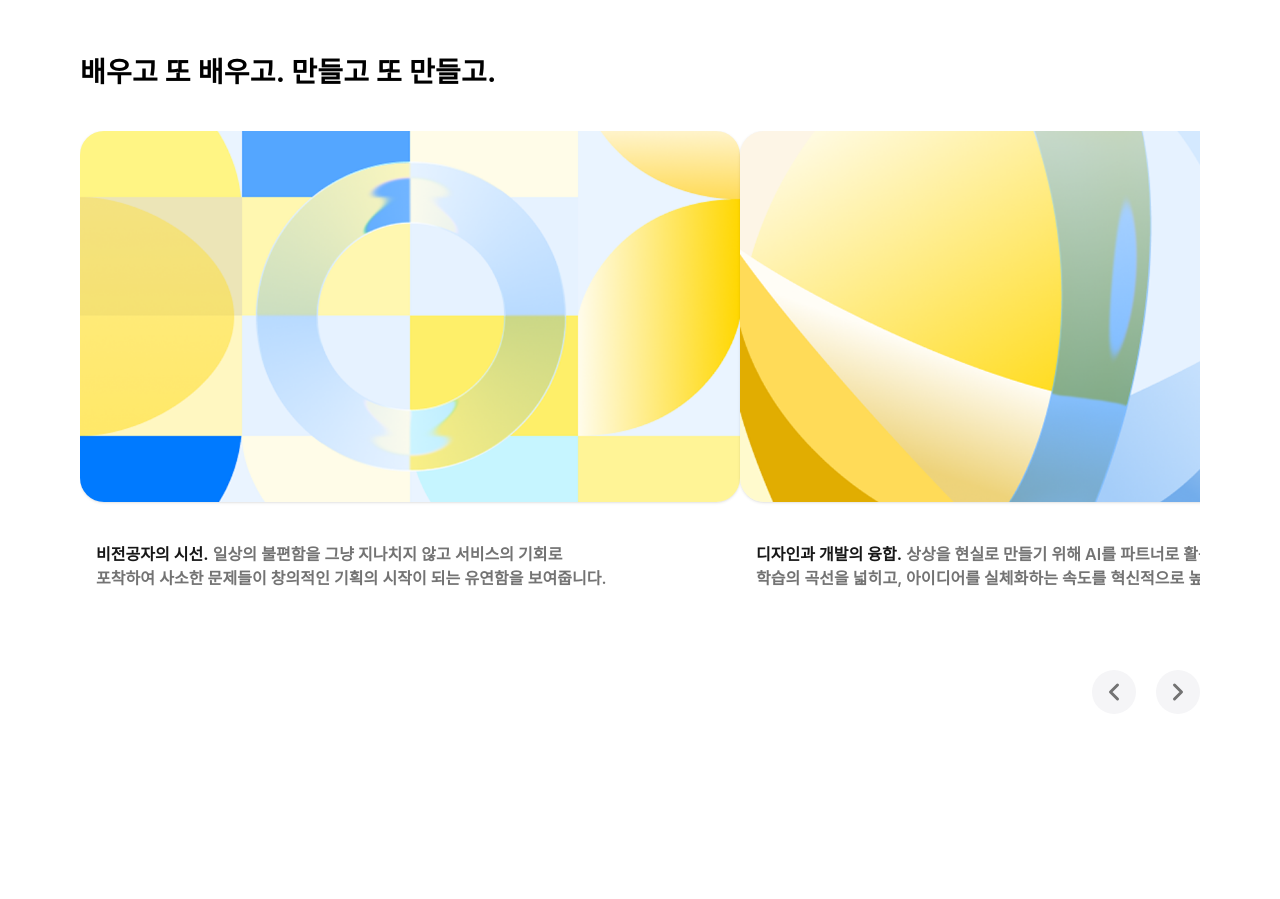
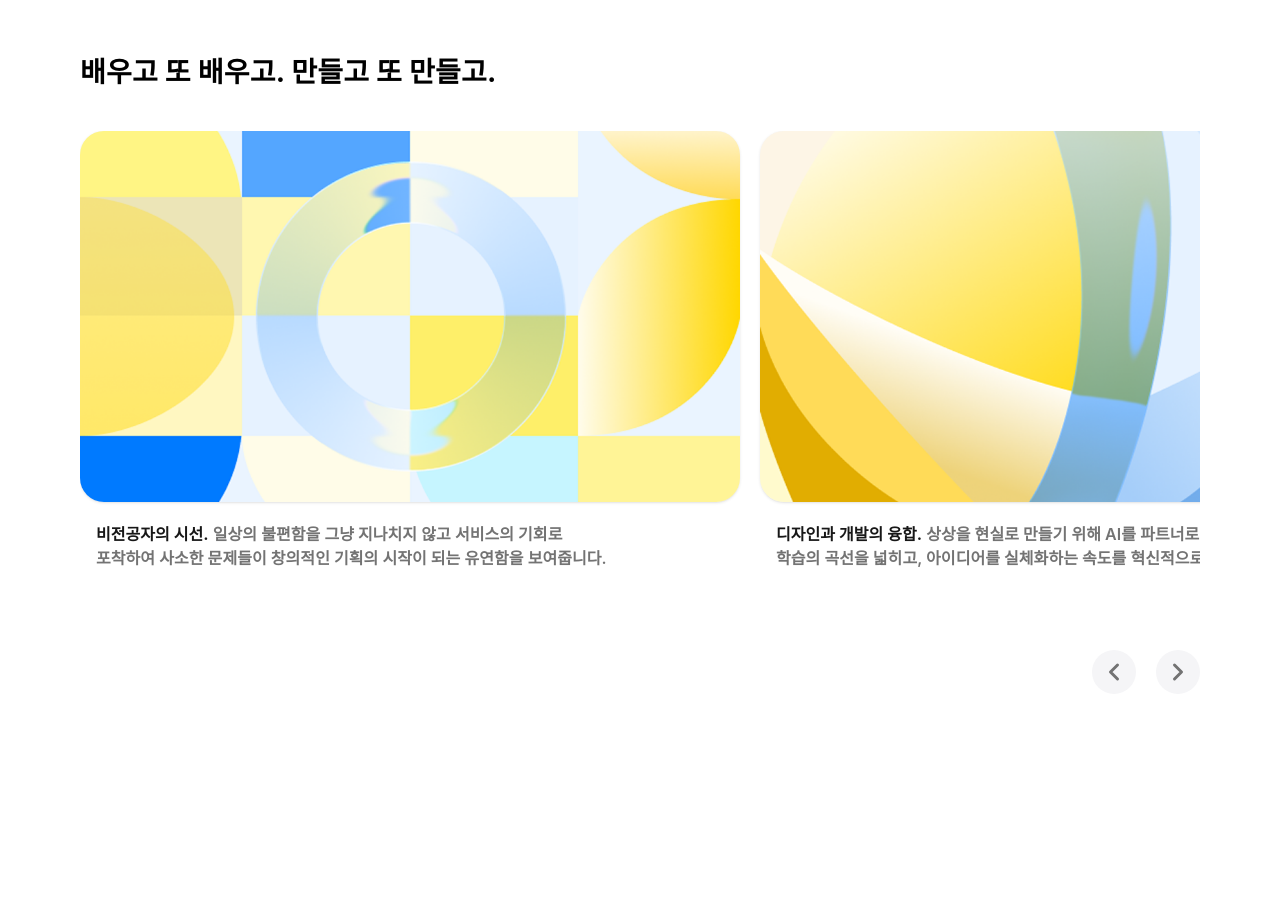
Before and after one commit to BS-Stack-Lab/portfolio-site-2026, a Next.js app: page / in a window 1280 px wide. Shown: the part 3720-4619 px from the top of the page. Built offline with nearby package versions, Linux system fonts and the light colour scheme; a web font is replaced by a local one.

Commit message:
asdklfhaljsdfk

```diff
--- a/components/AboutMe.tsx
+++ b/components/AboutMe.tsx
@@ -58,13 +58,13 @@ export default function AboutMe() {
             className="w-full overflow-x-auto  scrollbar-hide scroll-smooth snap-container"
           >
             {/* gap을 제거하고 min-w-max 설정 */}
-            <div className="flex flex-row pb-10 min-w-max overflow-visible">
+            <div className="flex flex-row pb-10 gap-[20px] overflow-visible">
               {cardData.map((card) => (
                 <div
                   key={card.id}
                   /* 🛠 3. 카드 자체에 오른쪽 패딩 20px 부여 (gap 대용) */
                   // 오른쪽 패딩 있음
-                  className="summary-card snap-item relative flex-shrink-0 flex flex-col items-start cursor-pointer xl:w-[660px] md:w-[480px] w-[280px] gap-[20px]"
+                  className="summary-card snap-item relative flex-shrink-0 flex flex-col items-start cursor-pointer xl:w-[660px] md:w-[480px] w-[280px]"
                 >
                   {/* 이미지 영역 (PNG) */}
                   <div className="w-full aspect-[16/9] bg-[#F5F5F7] rounded-[24px] overflow-hidden shadow-sm">
```
